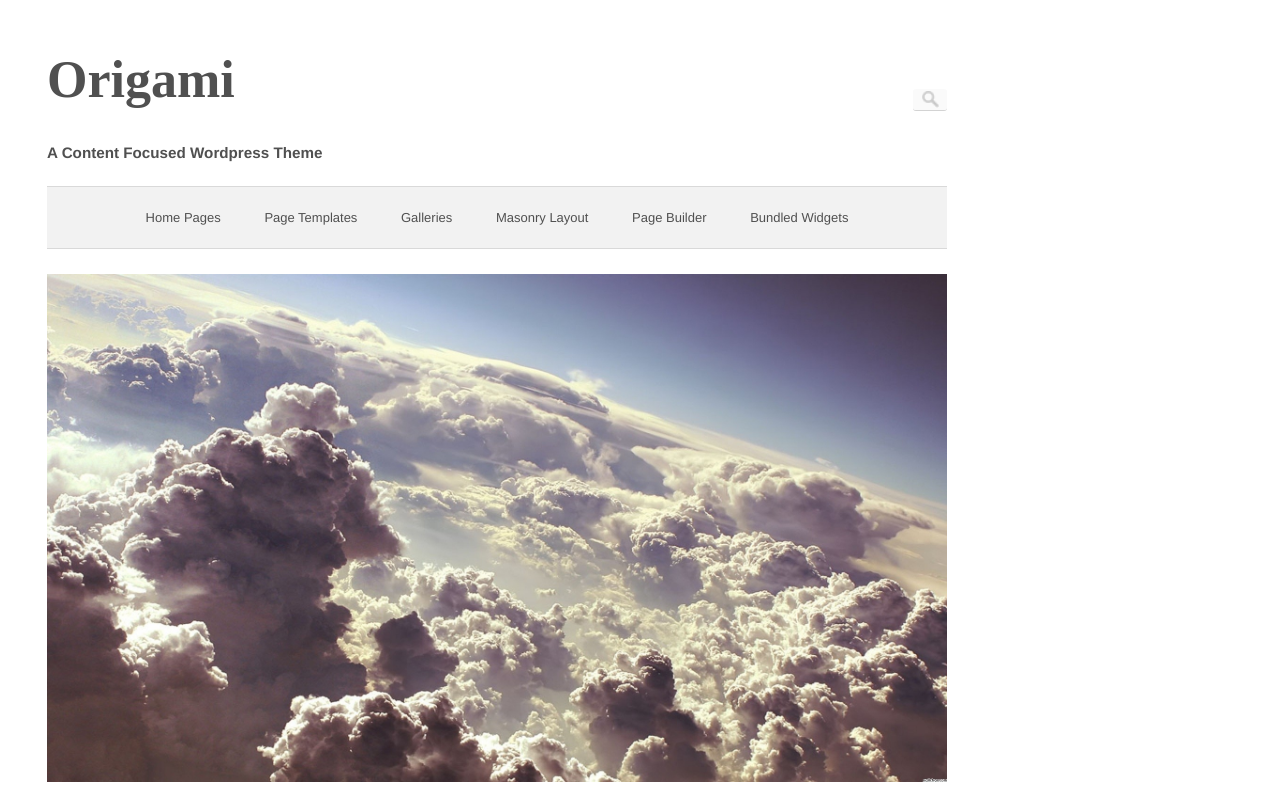
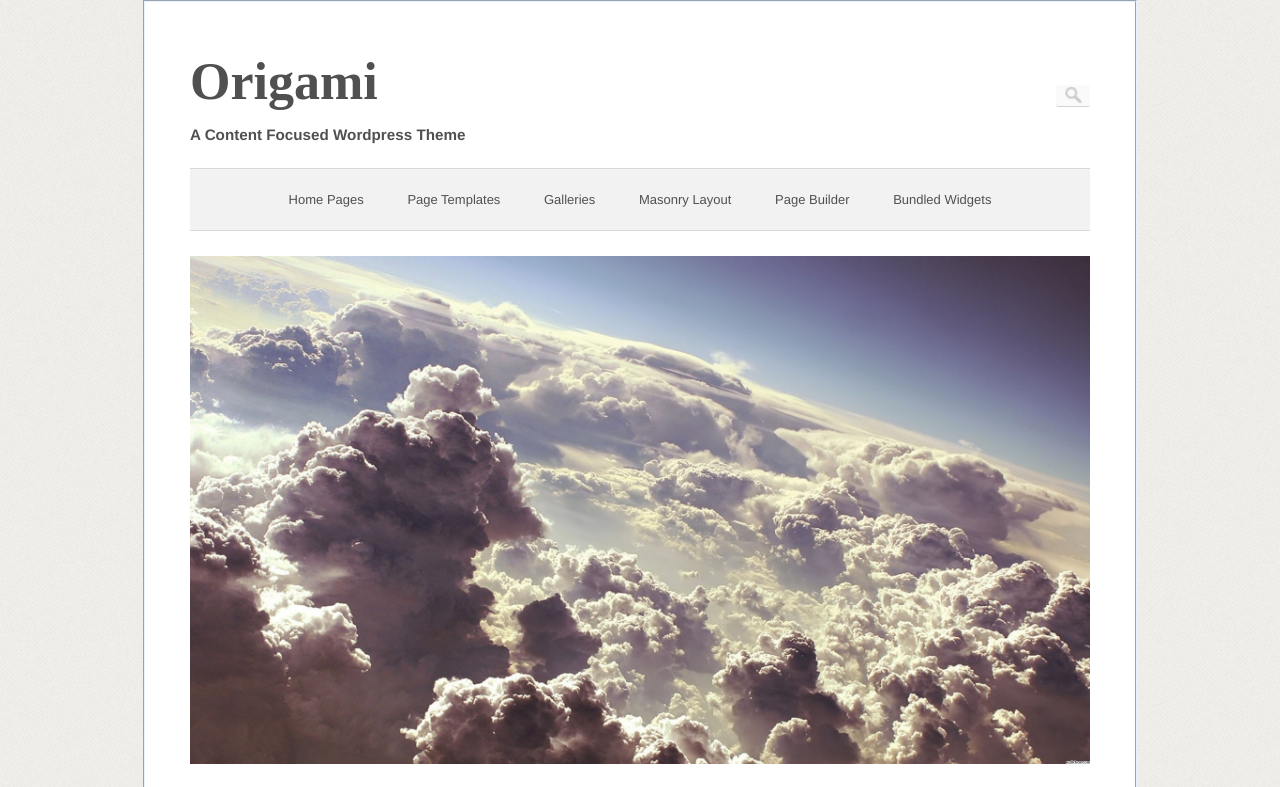
Before and after one commit to Badabingbing/Origami, a plain HTML site: page index2.html in a window 1280 px wide. Shown: the top 787 px of the page. Drawn offline with Linux system fonts and the light colour scheme; a web font is replaced by a local one.

Commit message:
ajout div page,border sur container, suppression margin inutile sur h1

```diff
--- a/index2.html
+++ b/index2.html
@@ -8,6 +8,7 @@
 	<link rel="stylesheet" type="text/css" href="style2.css">
 </head>
 <body>
+<div class="page">
 	<div class="container">
 
 		<div class="header">
@@ -167,5 +168,6 @@
 
 
 	</div>
+</div>
 </body>
 </html>
--- a/style2.css
+++ b/style2.css
@@ -8,12 +8,20 @@
 }
 
 body {
-	width: 994px;
+
 	/*background-image: url(briefing/elements/bg.png);*/
 	font-family: Helvetica;
 	font-size: 13px;
 	margin: 0;
 	color:  #505050;
+	background-image: url(briefing/elements/bg.png);
+}
+
+.page {
+	width: 994px;
+	margin: 0 auto;
+	background-color: white;
+	border: 2px groove #e6f2ff;
 }
 
 .container {
@@ -41,6 +49,7 @@ h1 {
 	font-family: Terminal Dosis;
 	font-size: 52px;
 	margin-top: 50px;
+	margin-bottom: 0;
 }
 
 h2 {
@@ -70,7 +79,7 @@ h1 h3 {float: left;}
 	border-bottom: 1px solid lightgrey;
 	border-radius: 3px;
 	float: right;
-	margin-top: -55px;
+	margin-top: -26px;
 }
 
 .bigImg {
```
